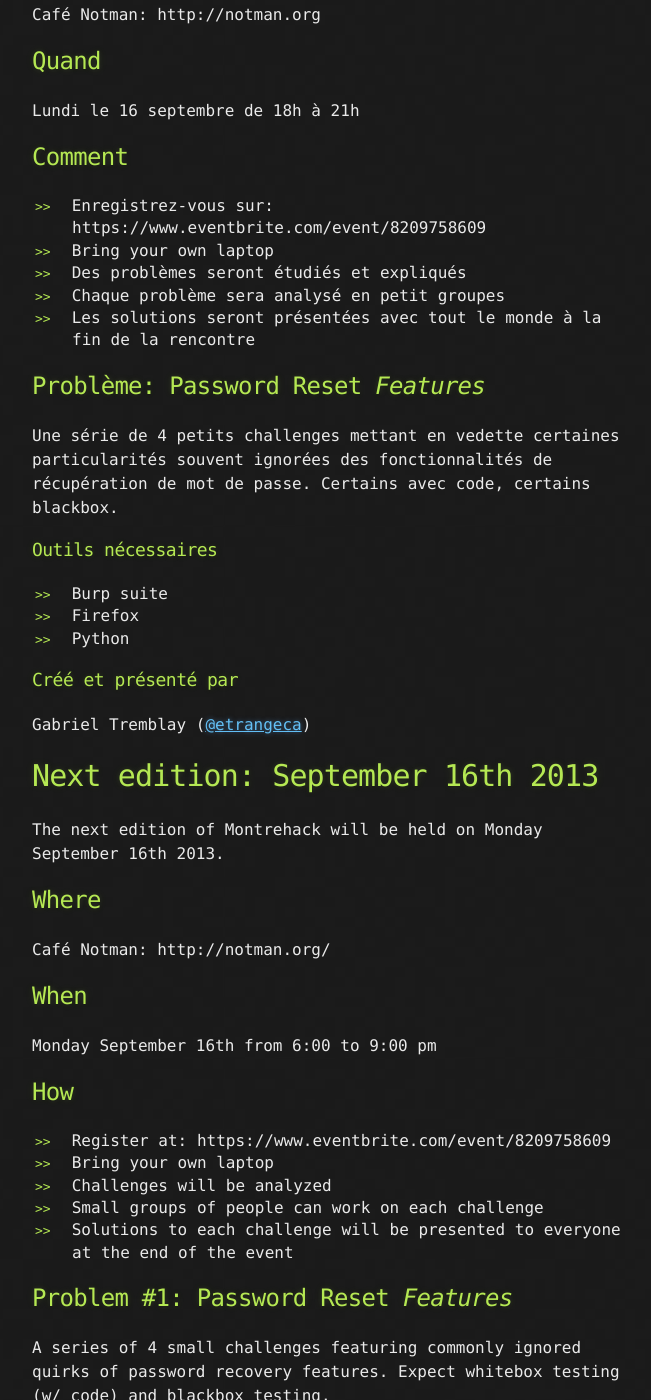
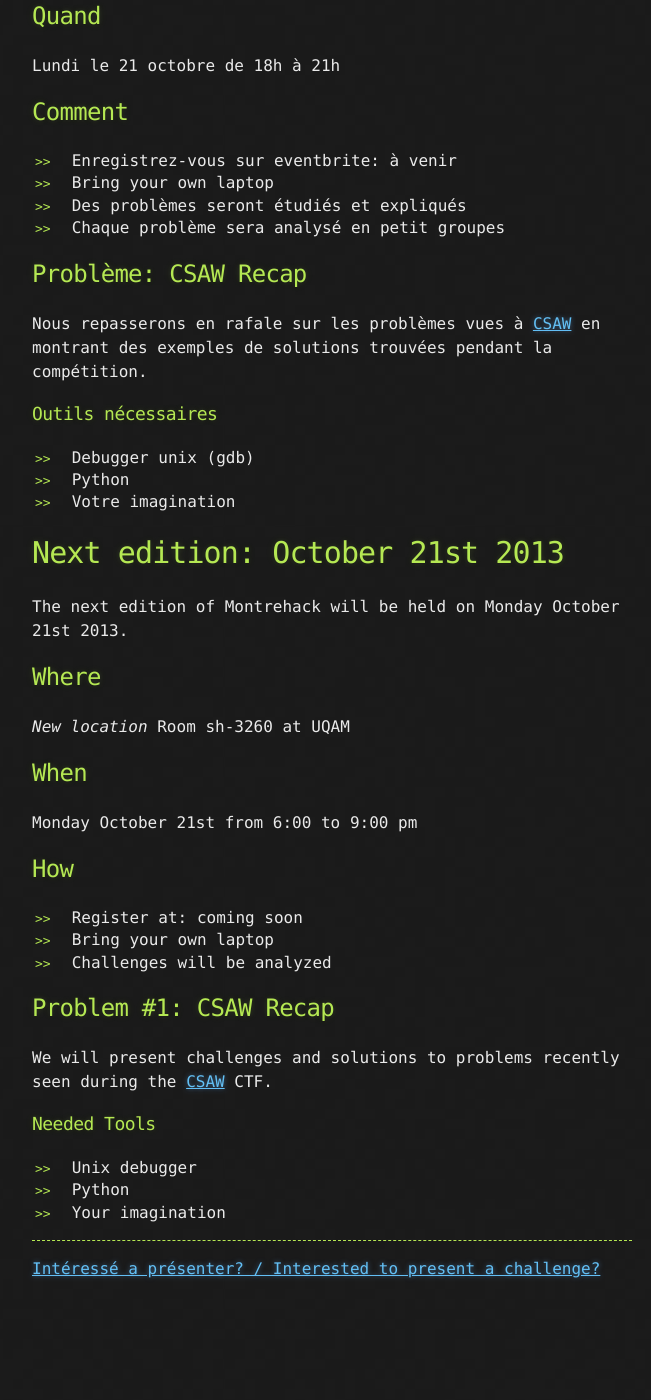
Before and after one commit to montrehack/montrehack.github.com, a Jekyll site: the page built from index.md, in a window 1280 px wide and 1400 px high, scrolled down 538 px. Shown: the whole window, without its empty margins (308-959 px from the left). Built offline with Jekyll 4.4.1, drawn with Linux system fonts in a browser that asks for light colours; Markdown is read by kramdown in place of the engine named in the settings; comment, search, counter and statistics services are not loaded; after the commit the page ends 1839 px from its top, so only the background shows below that; some of the changed text lies outside the part shown.

Commit message:
adding first information on October 2013 event

```diff
--- a/index.md
+++ b/index.md
@@ -3,69 +3,59 @@ layout: default
 title: MontréHack
 ---
 
-# Prochaine édition: 16 septembre 2013
+# Prochaine édition: 21 octobre 2013
 [English version](#english)
 
-La prochaine édition de Montréhack aura lieu lundi le 16 septembre 2013.
+La prochaine édition de Montréhack aura lieu lundi le 21 octobre 2013.
 
 ## Où
-Café Notman: http://notman.org
+*Attention - changement de lieu* Salle sh-3260 de l'UQAM
 
 ## Quand
-Lundi le 16 septembre de 18h à 21h
+Lundi le 21 octobre de 18h à 21h
 
 ## Comment
-* Enregistrez-vous sur: https://www.eventbrite.com/event/8209758609
+* Enregistrez-vous sur eventbrite: à venir
 * Bring your own laptop
 * Des problèmes seront étudiés et expliqués
 * Chaque problème sera analysé en petit groupes
-* Les solutions seront présentées avec tout le monde à la fin de la rencontre
 
-## Problème: Password Reset _Features_
+## Problème: CSAW Recap
 
-Une série de 4 petits challenges mettant en vedette certaines particularités souvent ignorées des fonctionnalités de récupération de mot de passe. Certains avec code, certains blackbox.
+Nous repasserons en rafale sur les problèmes vues à
+[CSAW](https://ctf.isis.poly.edu/) en montrant
+des exemples de solutions trouvées pendant la compétition.
 
 ### Outils nécessaires
-* Burp suite
-* Firefox
+* Debugger unix (gdb)
 * Python
-
-### Créé et présenté par
-
-Gabriel Tremblay ([@etrangeca](https://twitter.com/etrangeca))
-
+* Votre imagination
 
 <a id="english"></a>
-# Next edition: September 16th 2013
+# Next edition: October 21st 2013
 
-The next edition of Montrehack will be held on Monday September 16th 2013.
+The next edition of Montrehack will be held on Monday October 21st 2013.
 
 ## Where
-Café Notman: http://notman.org/
+*New location* Room sh-3260 at UQAM
 
 ## When
-Monday September 16th from 6:00 to 9:00 pm
+Monday October 21st from 6:00 to 9:00 pm
 
 ## How
-* Register at: https://www.eventbrite.com/event/8209758609
+* Register at: coming soon
 * Bring your own laptop
 * Challenges will be analyzed
-* Small groups of people can work on each challenge
-* Solutions to each challenge will be presented to everyone at the end of the event
 
-## Problem #1: Password Reset _Features_
+## Problem #1: CSAW Recap
 
-A series of 4 small challenges featuring commonly ignored quirks of password recovery features. Expect whitebox testing (w/ code) and blackbox testing.
+We will present challenges and solutions to problems recently seen
+during the [CSAW](https://ctf.isis.poly.edu/) CTF.
 
 ### Needed Tools
-* Burp suite
-* Firefox
+* Unix debugger
 * Python
-
-### Created and presented by
-
-Gabriel Tremblay ([@etrangeca](https://twitter.com/etrangeca))
-
+* Your imagination
 
 <hr/>
 
```
Also changed, not shown: archives.md (+43 -0 lines).
